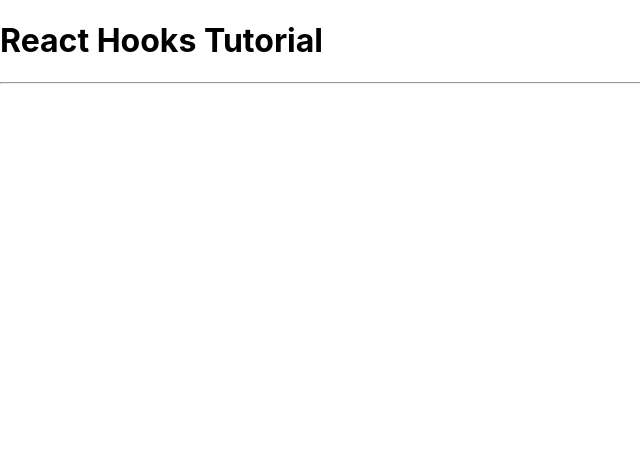
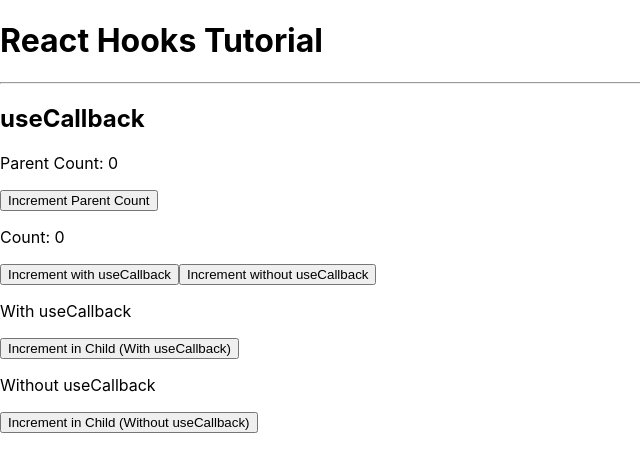
Before and after one commit to engr-sng/react_tutorial_app, a React (Create React App) app: page / in a window 1280 px wide. Shown: the top 472 px of the page, without its empty margins (0-640 px from the left). Built offline with nearby package versions, Linux system fonts and the light colour scheme.

Commit message:
useCallback

```diff
--- a/src/App.js
+++ b/src/App.js
@@ -1,10 +1,35 @@
 import './App.css';
+import React, { useState, useCallback } from 'react';
+import Child from './Child';
 
 function App() {
+  const [count, setCount] = useState(0);
+  const [parentCount, setParentCount] = useState(0);
+
+  // useCallbackを使用して関数をメモ化する
+  const increment = useCallback(() => {
+    console.log('increment function is called');
+    setCount((prevCount) => prevCount + 1);
+  }, []);
+
+  // useCallbackを使用しない関数
+  const incrementWithoutCallback = () => {
+    console.log('incrementWithoutCallback function is called');
+    setCount((prevCount) => prevCount + 1);
+  };
+
   return (
     <div>
       <h1>React Hooks Tutorial</h1>
       <hr />
+      <h2>useCallback</h2>
+      <p>Parent Count: {parentCount}</p>
+      <button onClick={() => setParentCount(parentCount + 1)}>Increment Parent Count</button>
+      <p>Count: {count}</p>
+      <button onClick={increment}>Increment with useCallback</button>
+      <button onClick={incrementWithoutCallback}>Increment without useCallback</button>
+      <Child onIncrement={increment} label="With useCallback" />
+      <Child onIncrement={incrementWithoutCallback} label="Without useCallback" />
     </div>
   );
 }
--- /dev/null
+++ b/src/Child.js
@@ -0,0 +1,16 @@
+import React, { useEffect } from 'react';
+
+function Child({ onIncrement, label }) {
+  useEffect(() => {
+    console.log(`Function ${label} is passed to Child component`);
+  }, [onIncrement, label]);
+
+  return (
+    <div>
+      <p>{label}</p>
+      <button onClick={onIncrement}>Increment in Child ({label})</button>
+    </div>
+  );
+}
+
+export default Child;
```
